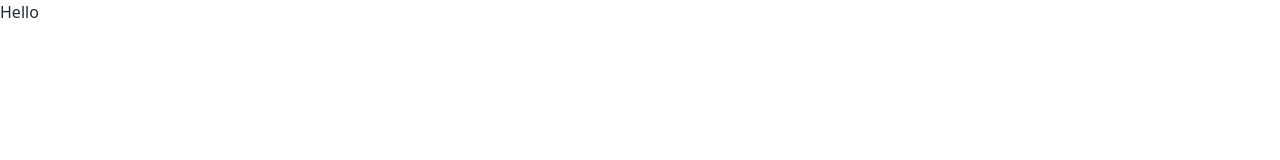
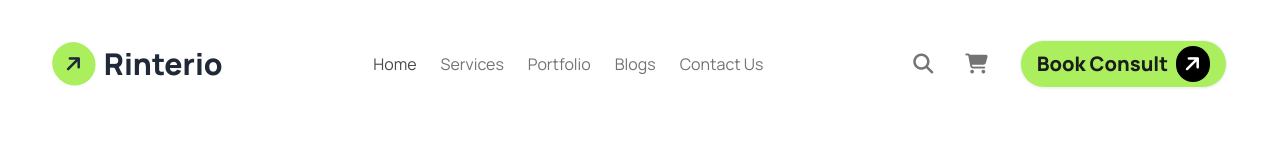
Before and after one commit to mazbah2722/third-assingnment, a plain HTML site: page index.html in a window 1280 px wide. Drawn offline with nearby package versions, Linux system fonts and the light colour scheme.

Commit message:
navbar section complete

```diff
--- a/index.html
+++ b/index.html
@@ -6,6 +6,10 @@
     <meta name="viewport" content="width=device-width, initial-scale=1.0">
     <title>Rinterio</title>
     <link rel="stylesheet" href="./styles/style.css">
+    <!-- font awesome link -->
+    <link rel="stylesheet" href="https://cdnjs.cloudflare.com/ajax/libs/font-awesome/6.6.0/css/all.min.css"
+        integrity="sha512-Kc323vGBEqzTmouAECnVceyQqyqdsSiqLQISBL29aUW4U/M7pSPA/gEUZQqv1cwx4OnYxTxve5UMg5GT6L4JJg=="
+        crossorigin="anonymous" referrerpolicy="no-referrer" />
     <!-- google font link -->
     <link rel="preconnect" href="https://fonts.googleapis.com">
     <link rel="preconnect" href="https://fonts.gstatic.com" crossorigin>
@@ -15,9 +19,48 @@
     <script src="https://cdn.tailwindcss.com"></script>
 </head>
 
-<body>
-    <header>
-        <h1>Hello</h1>
+<body class="manrope-font">
+    <header class="py-10">
+        <nav class="w-11/12 mx-auto">
+            <div class="flex items-center justify-between ">
+                <div>
+                    <div class="flex items-center">
+
+                        <i class="fa-solid text-xl fa-arrow-right -rotate-45 primary-bg px-3 py-2 rounded-full mr-2"></i>
+                        <a class="btn-ghost text-3xl font-extrabold ">Rinterio</a>
+                    </div>
+                </div>
+                <div class="hidden lg:block">
+                    <ul tabindex="0" class="flex gap-6 p-2 text-base font-normal text-[#737373]">
+                        <li class="text-[#494949]"><a>Home</a></li>
+                        <li><a>Services</a></li>
+                        <li><a>Portfolio</a></li>
+                        <li><a>Blogs</a></li>
+                        <li><a>Contact Us</a></li>
+                    </ul>
+                </div>
+                <div class="flex items-center">
+
+                    <i class="fa-solid text-[#737373] fa-magnifying-glass text-xl md:mr-6 lg:mr-8 hidden md:block"></i>
+                    <i class="fa-solid text-[#737373] fa-cart-shopping text-xl md:mr-6 lg:mr-8 hidden md:block"></i>
+                    <div class="hidden md:block">
+                        <a class="btn rounded-3xl text-xl font-extrabold text-[#1C1C1C] bg-[#ABEF5F] ">Book Consult
+
+                            <div class="bg-black rounded-full px-2  py-1 ">
+                                <i
+                                class="fa-solid fa-arrow-right text-white  -rotate-45 "></i>
+                            </div>
+
+                        </a>
+                    </div>
+                    <i class="fa-solid fa-bars text-3xl ml-4 lg:hidden"></i>
+
+                </div>
+            </div>
+
+
+
+        </nav>
     </header>
     <main>
 
--- a/styles/style.css
+++ b/styles/style.css
@@ -0,0 +1,12 @@
+.manrope-font{
+    font-family: "Manrope", sans-serif;
+    font-optical-sizing: auto;
+
+
+  }
+  .primary-bg{
+    background-color: rgb(171, 239, 95);
+  }
+  .primary-text-color{
+    color: rgb(171, 239, 95);
+  }
```
Also changed, not shown: tailwind.config.js (added, +8 -0 lines).
